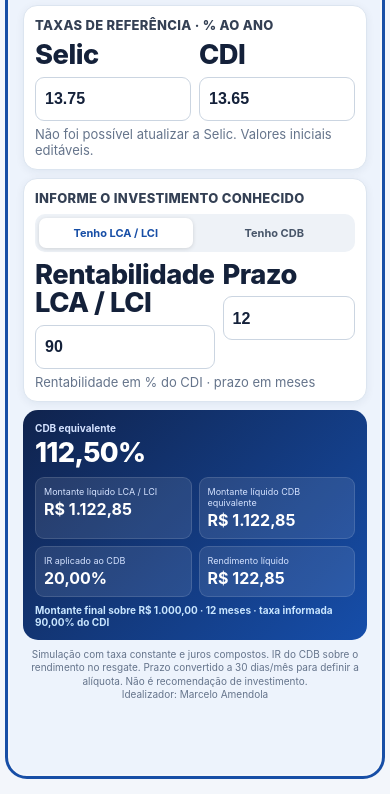
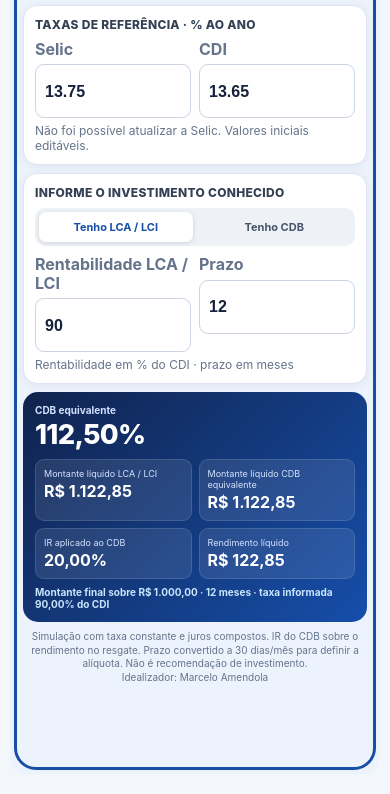
Before and after one commit to marceloedeiaamendola-star/Calculadora-Renda-Fixa, a plain HTML site: page index.html in a window 390 px wide. Shown: the part 60-854 px from the top of the page. Drawn offline with Linux system fonts and the light colour scheme; no server answers.

Commit message:
Refine iPhone typography and inset blue screen frame

```diff
--- a/index.html
+++ b/index.html
@@ -6,16 +6,16 @@
 <title>Calculadora Renda Fixa</title>
 <style>
 :root{--bg:#f3f6fb;--ink:#14213a;--muted:#65748b;--line:#dce5f0;--blue:#155eef;--headline-size:clamp(24px,7vw,28px)}
-*{box-sizing:border-box}html{min-height:100%;background:var(--bg)}body{margin:0;min-height:100vh;min-height:100dvh;background:var(--bg);color:var(--ink);font:15px -apple-system,BlinkMacSystemFont,"Segoe UI",sans-serif}body::before{content:"";position:fixed;inset:5px;border:3px solid #174ea6;border-radius:22px;pointer-events:none;z-index:1000}
+*{box-sizing:border-box}html{min-height:100%;background:var(--bg)}body{margin:0;min-height:100vh;min-height:100dvh;background:var(--bg);color:var(--ink);font:15px -apple-system,BlinkMacSystemFont,"Segoe UI",sans-serif}body::before{content:"";position:fixed;inset:14px;border:3px solid #174ea6;border-radius:22px;pointer-events:none;z-index:1000}
 main{width:calc(100% - 20px);max-width:500px;min-height:calc(100vh - 20px);min-height:calc(100dvh - 20px);margin:10px auto;padding:calc(env(safe-area-inset-top) + 9px) 13px calc(env(safe-area-inset-bottom) + 8px);border:0;border-radius:16px;background:#edf3fc}
 header{display:flex;justify-content:space-between;align-items:center;margin-bottom:8px;gap:8px}h1{font-size:20px;margin:0;font-weight:800;letter-spacing:-.4px}.sub{font-size:10px;color:var(--muted);margin-top:2px}
 button{font:inherit;cursor:pointer}.donate{border:0;border-radius:30px;padding:9px 11px;background:#fff0f1;color:#b42336;font-weight:750;font-size:12px;white-space:nowrap}
-.card{background:white;border:1px solid var(--line);border-radius:14px;padding:11px;margin-bottom:8px;box-shadow:0 2px 8px #122b5510}.label{font-size:var(--headline-size);line-height:1.05;color:var(--ink);font-weight:850;letter-spacing:-.5px;display:block;margin-bottom:7px}.sect{font-size:13px;text-transform:uppercase;letter-spacing:.3px;font-weight:800;color:#344054;margin:0 0 8px}
-.grid{display:grid;grid-template-columns:1fr 1fr;gap:8px}.field input{width:100%;border:1px solid #cbd5e1;border-radius:9px;padding:9px;background:#fff;color:var(--ink);font-size:18px;font-weight:700;min-width:0;line-height:1.2;min-height:44px}
-.note{font-size:13px;color:var(--muted);margin-top:5px}.modes{display:grid;grid-template-columns:1fr 1fr;gap:5px;padding:4px;border-radius:10px;background:#eef2f7;margin-bottom:9px}.mode{border:0;border-radius:7px;padding:8px 3px;background:transparent;font-size:11px;color:#475569;font-weight:750}.mode.active{background:#fff;color:#174ea6;box-shadow:0 1px 4px #0002}
+.card{background:white;border:1px solid var(--line);border-radius:14px;padding:11px;margin-bottom:8px;box-shadow:0 2px 8px #122b5510}.label{font-size:16px;line-height:1.15;color:var(--muted);font-weight:750;letter-spacing:0;display:block;margin-bottom:6px}.sect{font-size:12px;text-transform:uppercase;letter-spacing:.3px;font-weight:800;color:#344054;margin:0 0 8px}
+.grid{display:grid;grid-template-columns:1fr 1fr;gap:8px}.field input{width:100%;border:1px solid #cbd5e1;border-radius:9px;padding:9px;background:#fff;color:var(--ink);font-size:25px;font-weight:800;min-width:0;line-height:1.2;min-height:54px}
+.note{font-size:12px;color:var(--muted);margin-top:5px}.modes{display:grid;grid-template-columns:1fr 1fr;gap:5px;padding:4px;border-radius:10px;background:#eef2f7;margin-bottom:9px}.mode{border:0;border-radius:7px;padding:8px 3px;background:transparent;font-size:11px;color:#475569;font-weight:750}.mode.active{background:#fff;color:#174ea6;box-shadow:0 1px 4px #0002}
 .result{background:linear-gradient(135deg,#10234d,#164eaa);color:white;border-radius:15px;padding:12px;margin-bottom:8px}.muted{color:#d4e2ff;font-size:10px;font-weight:650}.big{font-size:var(--headline-size);font-weight:850;letter-spacing:-.7px;margin:2px 0 8px}.rgrid{display:grid;grid-template-columns:1fr 1fr;gap:7px}.rbox{background:#ffffff18;border:1px solid #ffffff20;border-radius:9px;padding:8px}.rbox span{display:block;color:#d4e2ff;font-size:9px}.rbox b{font-size:16px;display:block;margin-top:2px}.explain{font-size:10px;color:#c9e6ff;margin-top:7px;font-weight:650}.foot{text-align:center;font-size:10px;line-height:1.35;color:var(--muted);padding:0 6px}
 .hidden{display:none!important}.donation{text-align:center;padding-top:24px}.donation h2{font-size:22px}.donation p{color:var(--muted);font-size:13px}.qr{width:min(76vw,290px);height:auto;background:#fff;padding:6px;border-radius:10px}.back{display:block;margin:12px auto;border:0;border-radius:10px;padding:11px 22px;background:var(--blue);color:#fff;font-weight:750}
-@media(max-height:740px){:root{--headline-size:24px}main{padding-top:5px}.card{padding:9px;margin-bottom:6px}header{margin-bottom:6px}h1{font-size:19px}.result{padding:10px}.field input{padding:8px;font-size:16px}}
+@media(max-height:740px){main{padding-top:5px}.card{padding:9px;margin-bottom:6px}header{margin-bottom:6px}h1{font-size:19px}.result{padding:10px}.field input{padding:8px;font-size:23px;min-height:50px}}
 /* Safari iOS: fonte de 16px ou maior evita zoom automático ao focar os campos. O zoom manual continua acessível. */
 .field input, input, select, textarea{font-size:16px;-webkit-text-size-adjust:100%;}
 </style></head><body>
```
